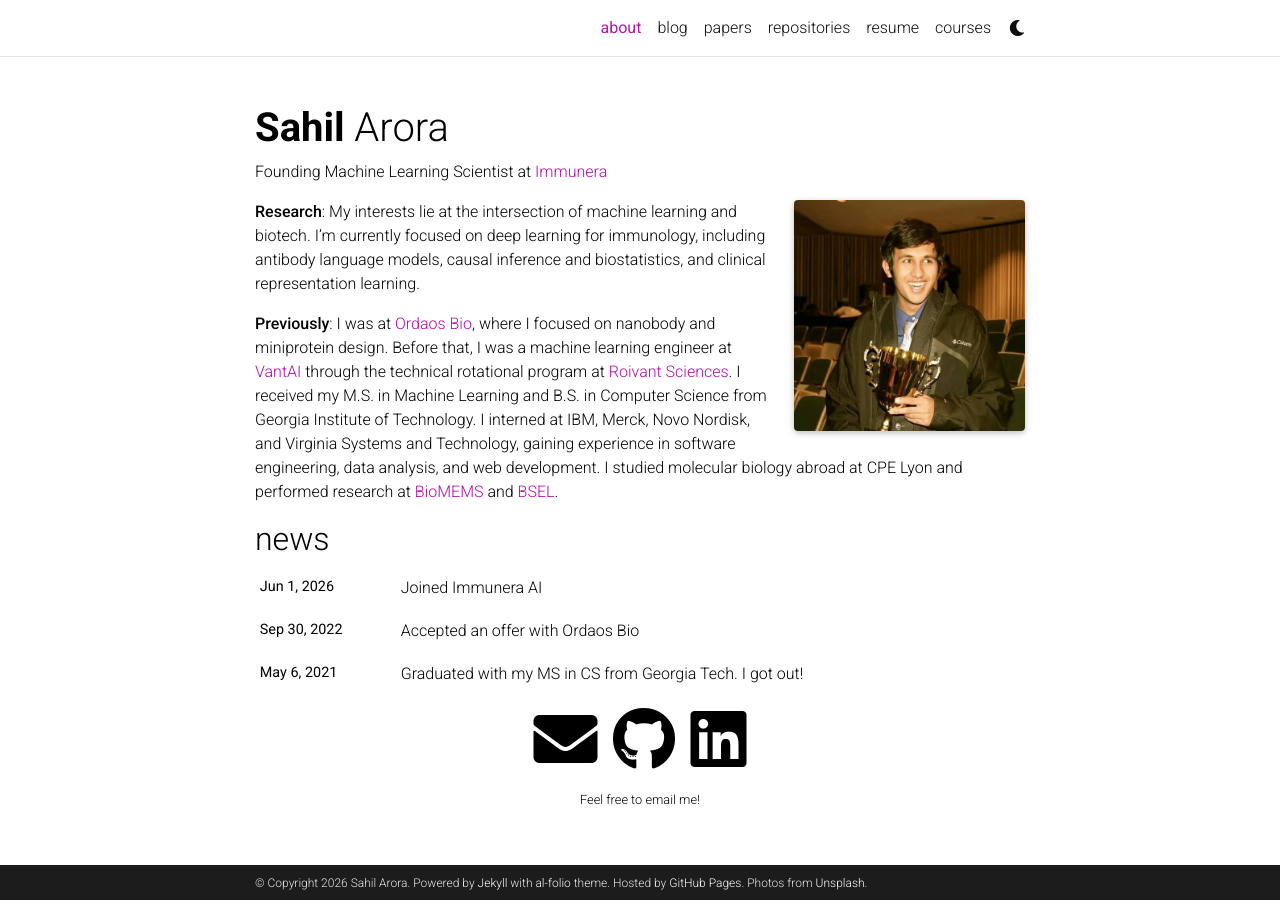
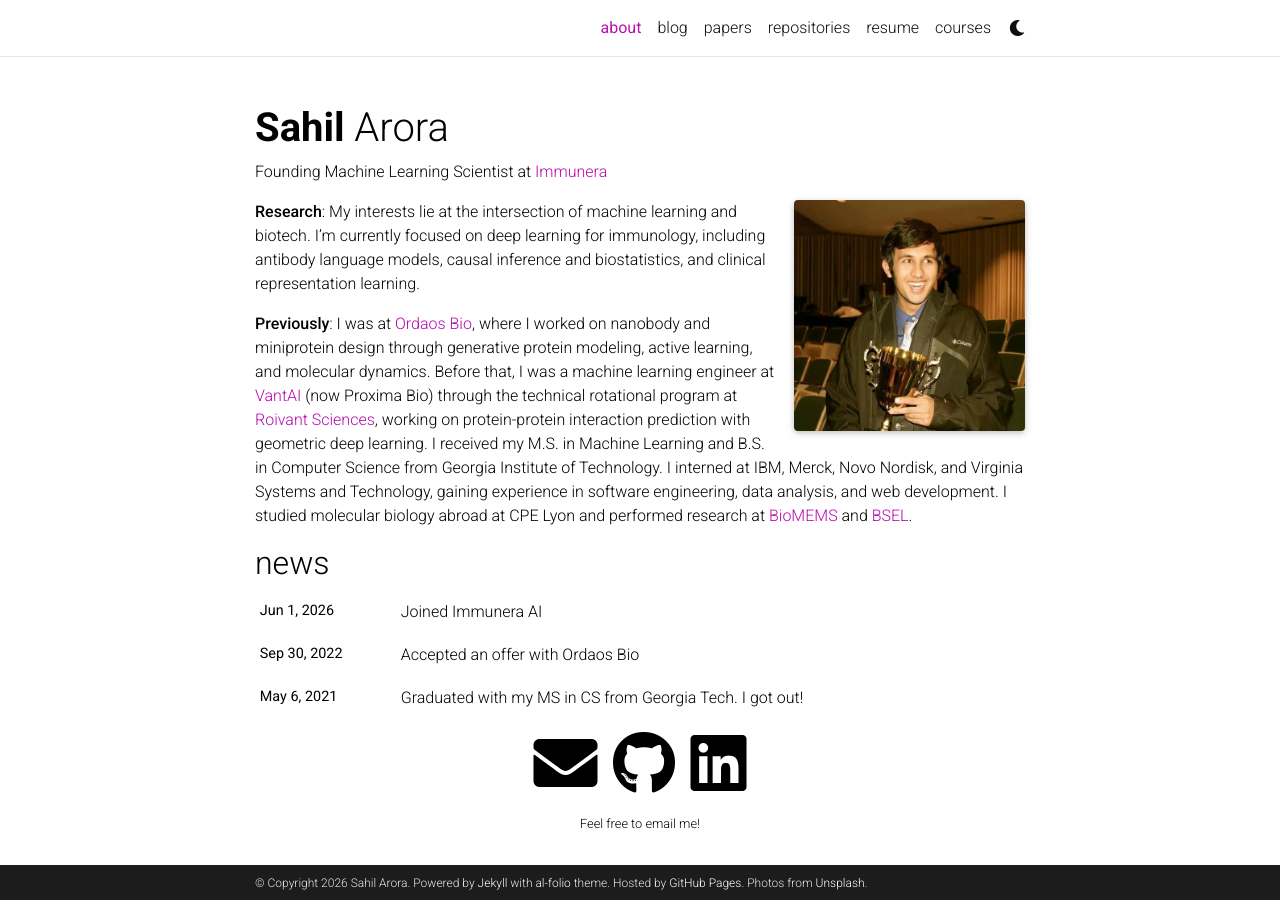
Before and after one commit to arolihas/arolihas.github.io, a Jekyll site: the page built from _pages/about.md, in a window 1280 px wide. Built offline with Jekyll 4.4.1, drawn with Linux system fonts in a browser that asks for light colours; full-size pictures stand in for the smaller copies a plugin makes; comment, search, counter and statistics services are not loaded; a style sheet for code colours, icons or effects is not loaded.

Commit message:
Add method detail for VantAI and Ordaos roles on about page
Co-Authored-By: Claude Fable 5 <noreply@anthropic.com>

```diff
--- a/_pages/about.md
+++ b/_pages/about.md
@@ -17,4 +17,4 @@ social: true  # includes social icons at the bottom of the page
 
 **Research**: My interests lie at the intersection of machine learning and biotech. I'm currently focused on deep learning for immunology, including antibody language models, causal inference and biostatistics, and clinical representation learning.
 
-**Previously**: I was at <a href="https://www.ordaos.bio">Ordaos Bio</a>, where I focused on nanobody and miniprotein design. Before that, I was a machine learning engineer at <a href="https://www.vant.ai">VantAI</a> through the technical rotational program at <a href="https://www.roivant.com">Roivant Sciences</a>. I received my M.S. in Machine Learning and B.S. in Computer Science from Georgia Institute of Technology. I interned at IBM, Merck, Novo Nordisk, and Virginia Systems and Technology, gaining experience in software engineering, data analysis, and web development. I studied molecular biology abroad at CPE Lyon and performed research at <a href="https://me.gatech.edu/faculty/sulchek">BioMEMS</a> and <a href="https://bsel.bme.gatech.edu/">BSEL</a>.
+**Previously**: I was at <a href="https://www.ordaos.bio">Ordaos Bio</a>, where I worked on nanobody and miniprotein design through generative protein modeling, active learning, and molecular dynamics. Before that, I was a machine learning engineer at <a href="https://www.vant.ai">VantAI</a> (now Proxima Bio) through the technical rotational program at <a href="https://www.roivant.com">Roivant Sciences</a>, working on protein-protein interaction prediction with geometric deep learning. I received my M.S. in Machine Learning and B.S. in Computer Science from Georgia Institute of Technology. I interned at IBM, Merck, Novo Nordisk, and Virginia Systems and Technology, gaining experience in software engineering, data analysis, and web development. I studied molecular biology abroad at CPE Lyon and performed research at <a href="https://me.gatech.edu/faculty/sulchek">BioMEMS</a> and <a href="https://bsel.bme.gatech.edu/">BSEL</a>.
```
